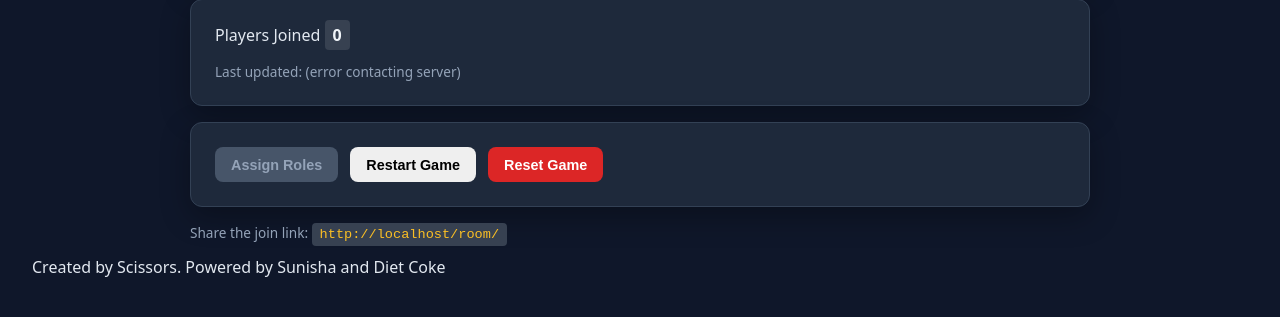
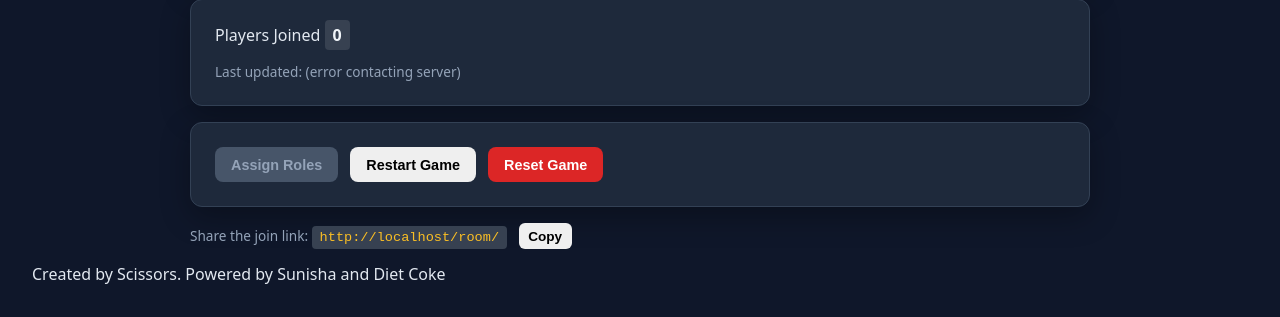
Before and after one commit to anamachivaya/mafia-game, a Flask app: page /host in a window 1280 px wide. Shown: the part 626-943 px from the top of the page. Before the commit the page ends 903 px from the top, so only its background shows below. Run offline with Flask 3, Linux system fonts and the light colour scheme.

Commit message:
Added copy url button

```diff
--- a/templates/host.html
+++ b/templates/host.html
@@ -293,6 +293,19 @@
       border-radius: 4px;
       font-family: 'Courier New', monospace;
     }
+    .btn-copy {
+      padding: 0.35rem 0.6rem;
+      font-size: 0.85rem;
+      border-radius: 6px;
+      margin-left: 0.5rem;
+    }
+    .copy-status {
+      display:inline-block;
+      margin-left:0.5rem;
+      color:#94a3b8;
+      font-size:0.85rem;
+      vertical-align: middle;
+    }
 
     /* Panel headers */
     h3 {
@@ -397,7 +410,10 @@
       <button class="btn btn-danger" onclick="resetGame()" id="resetBtn">Reset Game</button>
     </div>
 
-    <p class="small">Share the join link: <code id="joinLink"></code></p>
+    <p class="small">Share the join link: <code id="joinLink"></code>
+      <button id="copyJoinBtn" class="btn btn-secondary btn-copy" onclick="copyJoinLink()">Copy</button>
+      <span id="copyStatus" class="copy-status" aria-live="polite"></span>
+    </p>
   </div>
 
   <div class="footer">
@@ -823,6 +839,31 @@
     refresh();
     setInterval(refresh, 1000);
   </script>
+  <script>
+    async function copyJoinLink() {
+      const txt = joinLinkEl.textContent || '';
+      const statusEl = document.getElementById('copyStatus');
+      try {
+        if (navigator.clipboard && navigator.clipboard.writeText) {
+          await navigator.clipboard.writeText(txt);
+        } else {
+          // fallback
+          const ta = document.createElement('textarea');
+          ta.value = txt;
+          document.body.appendChild(ta);
+          ta.select();
+          document.execCommand('copy');
+          ta.remove();
+        }
+        statusEl.textContent = 'Copied!';
+        setTimeout(() => { statusEl.textContent = ''; }, 2000);
+      } catch (e) {
+        console.error('Copy failed', e);
+        statusEl.textContent = 'Copy failed';
+        setTimeout(() => { statusEl.textContent = ''; }, 2000);
+      }
+    }
+  </script>
 </body>
 <script>
   if ('serviceWorker' in navigator) {
```
